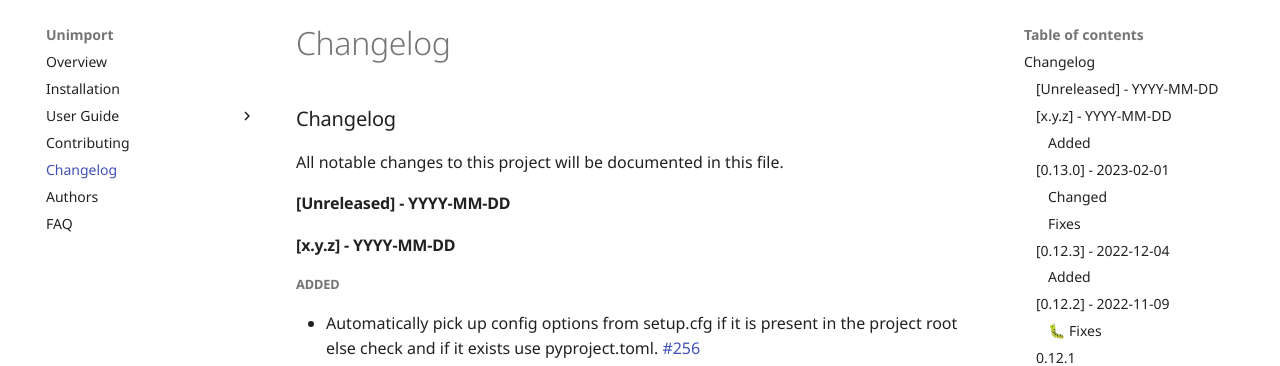
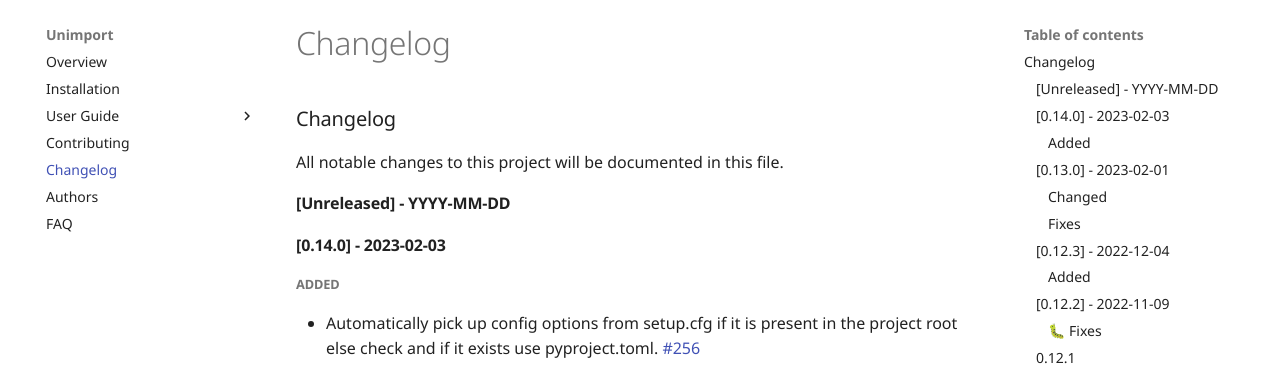
Before and after one commit to hakancelikdev/unimport, an MkDocs documentation site: the page built from docs/CHANGELOG.md, in a window 1280 px wide and 900 px high. Shown: the part 135-501 px from the top of the window. Built offline with MkDocs 1.6.1 and Material for MkDocs 9.7.7, drawn with Linux system fonts in a browser that asks for light colours; comment, search, counter and statistics services are not loaded; the version menu is left out.

Commit message:
release: 0.14.0

````diff
--- a/.pre-commit-config.yaml
+++ b/.pre-commit-config.yaml
@@ -12,11 +12,9 @@
       - id: isort
 
   - repo: https://github.com/hakancelikdev/unimport
-    rev: 0.13.0
+    rev: 0.14.0
     hooks:
       - id: unimport
-        args:
-          - --config pyproject.toml
 
   - repo: https://github.com/PyCQA/docformatter
     rev: v1.6.0.rc1
--- a/action.yml
+++ b/action.yml
@@ -10,7 +10,7 @@
 runs:
   using: "composite"
   steps:
-    - run: pip install --upgrade pip && python -m pip install unimport==0.13.0
+    - run: pip install --upgrade pip && python -m pip install unimport==0.14.0
       shell: bash
     - run: unimport --color auto --gitignore --ignore-init ${{ inputs.extra_args }}
       shell: bash
--- a/docs/CHANGELOG.md
+++ b/docs/CHANGELOG.md
@@ -4,7 +4,7 @@
 
 ## [Unreleased] - YYYY-MM-DD
 
-## [x.y.z] - YYYY-MM-DD
+## [0.14.0] - 2023-02-03
 
 ### Added
 
--- a/docs/tutorial/use-with-github-action.md
+++ b/docs/tutorial/use-with-github-action.md
@@ -27,7 +27,7 @@
       - uses: actions/checkout@v3
       - uses: actions/setup-python@v3
       - name: Check unused imports
-        uses: hakancelikdev/unimport@0.13.0
+        uses: hakancelikdev/unimport@0.14.0
         with:
           extra_args: --include src/
 ```
--- a/src/unimport/__init__.py
+++ b/src/unimport/__init__.py
@@ -1,2 +1,2 @@
-__version__ = "0.13.0"
+__version__ = "0.14.0"
 __description__ = "A linter, formatter for finding and removing unused import statements."
````
